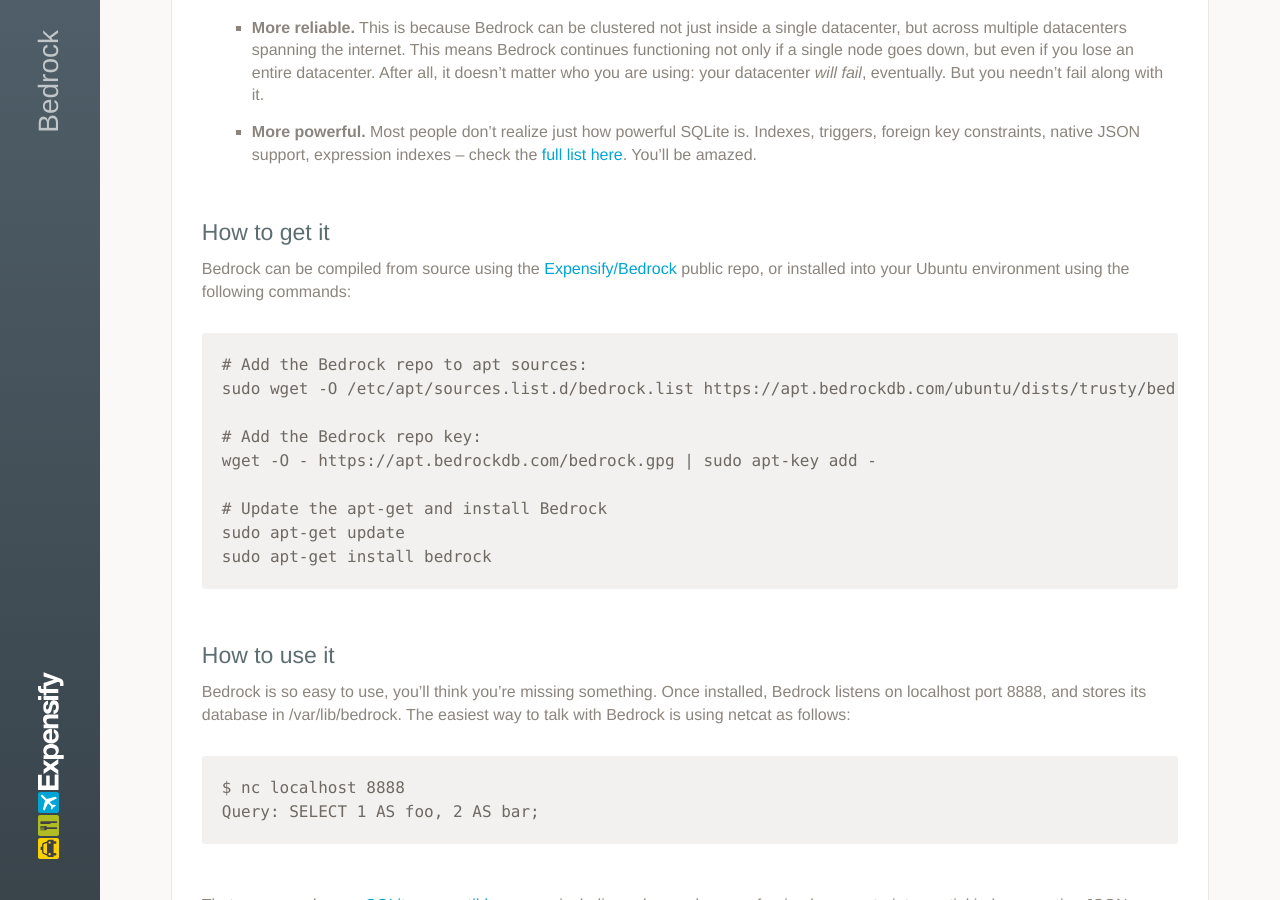
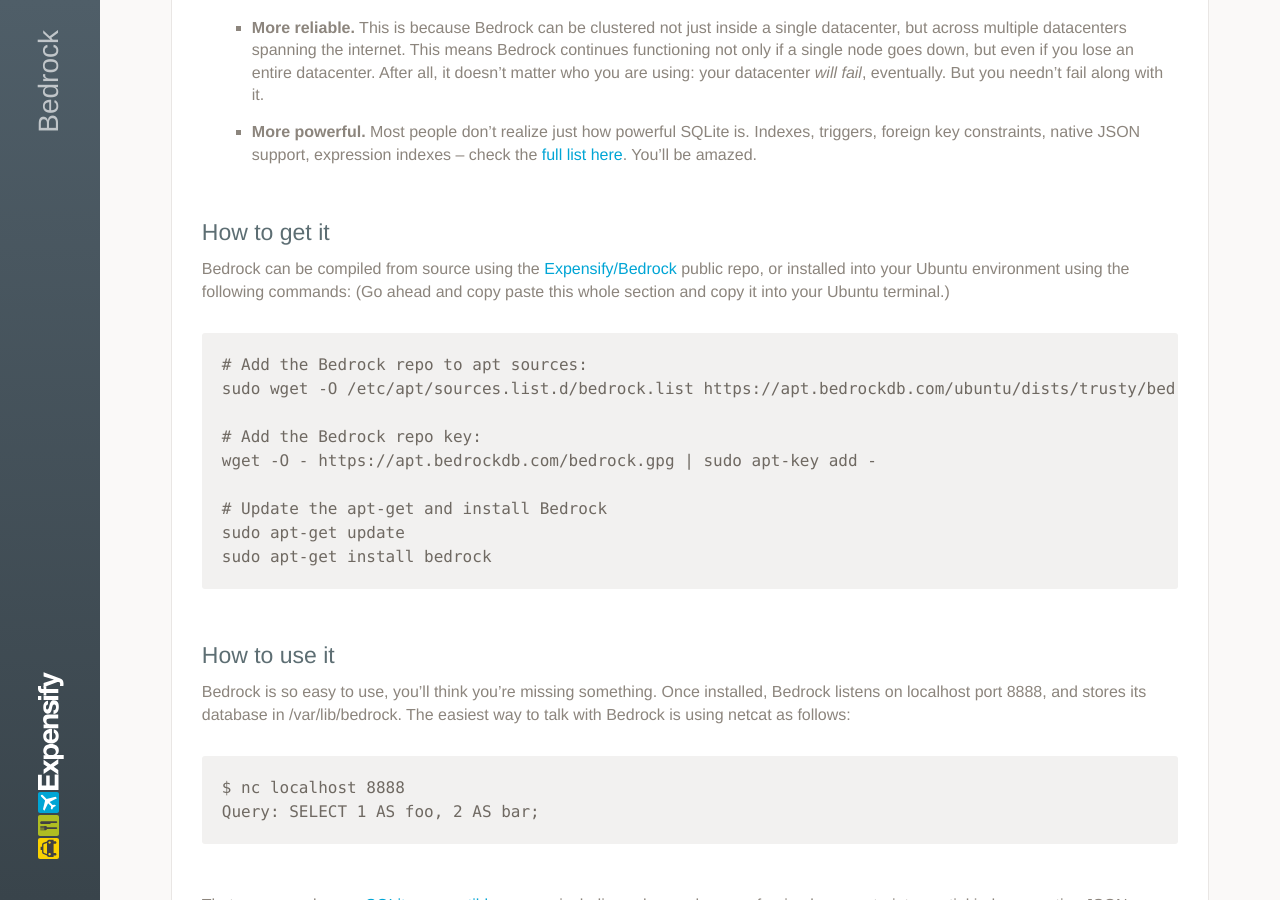
Before and after one commit to Expensify/Bedrock, a Jekyll site: the page built from docs/index.md, in a window 1280 px wide and 900 px high, scrolled down 874 px. Built offline with Jekyll 4.4.1, drawn with Linux system fonts in a browser that asks for light colours.

Commit message:
Update index.md

```diff
--- a/docs/index.md
+++ b/docs/index.md
@@ -25,7 +25,7 @@
 * **More powerful.**  Most people don't realize just how powerful SQLite is.  Indexes, triggers, foreign key constraints, native JSON support, expression indexes -- check the [full list here](http://sqlite.org/fullsql.html).  You'll be amazed.
 
 ## How to get it
-Bedrock can be compiled from source using the [Expensify/Bedrock](https://github.com/Expensify/Bedrock) public repo, or installed into your Ubuntu environment using the following commands:
+Bedrock can be compiled from source using the [Expensify/Bedrock](https://github.com/Expensify/Bedrock) public repo, or installed into your Ubuntu environment using the following commands:  (Go ahead and copy paste this whole section and copy it into your Ubuntu terminal.)
 
     # Add the Bedrock repo to apt sources:
     sudo wget -O /etc/apt/sources.list.d/bedrock.list https://apt.bedrockdb.com/ubuntu/dists/trusty/bedrock.list
```
